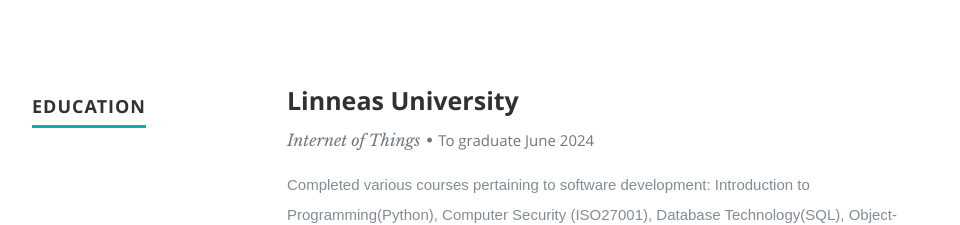
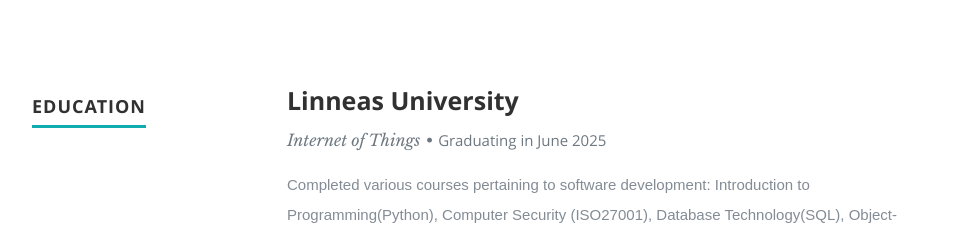
Before and after one commit to ShaferInc/Resume, a React (Create React App) app: page / in a window 1280 px wide. Shown: the part 1380-1605 px from the top of the page, without its empty margins (118-1078 px from the left). Built offline with nearby package versions, Linux system fonts and the light colour scheme.

Commit message:
css stuff

```diff
--- a/src/App.css
+++ b/src/App.css
@@ -450,7 +450,7 @@
 
 img {
    max-width: 100%;
-   height: auto;
+   height: 100%;
 }
 img.pull-right { margin: 12px 0px 0px 18px; }
 img.pull-left { margin: 12px 18px 0px 0px; }
--- a/src/resumeData.js
+++ b/src/resumeData.js
@@ -19,8 +19,8 @@
     {
       "UniversityName":"Linneas University",
       "specialization":"Internet of Things",
-      "MonthOfPassing":"To graduate June",
-      "YearOfPassing":"2024",
+      "MonthOfPassing":"Graduating in June",
+      "YearOfPassing":"2025",
       "Achievements":"Completed various courses pertaining to software development: Introduction to Programming(Python), Computer Security (ISO27001), Database Technology(SQL), Object-oriented programming(Java), Discrete Mathematics, Object Oriented Analysis and Design(Java and UML), Linear Algebra(MatLab), Operating Systems(TypeScript and Multithreading), Software Design(UML), and Computer Networks(GNS3, http/TCP server)\n "
     },
     {
```
